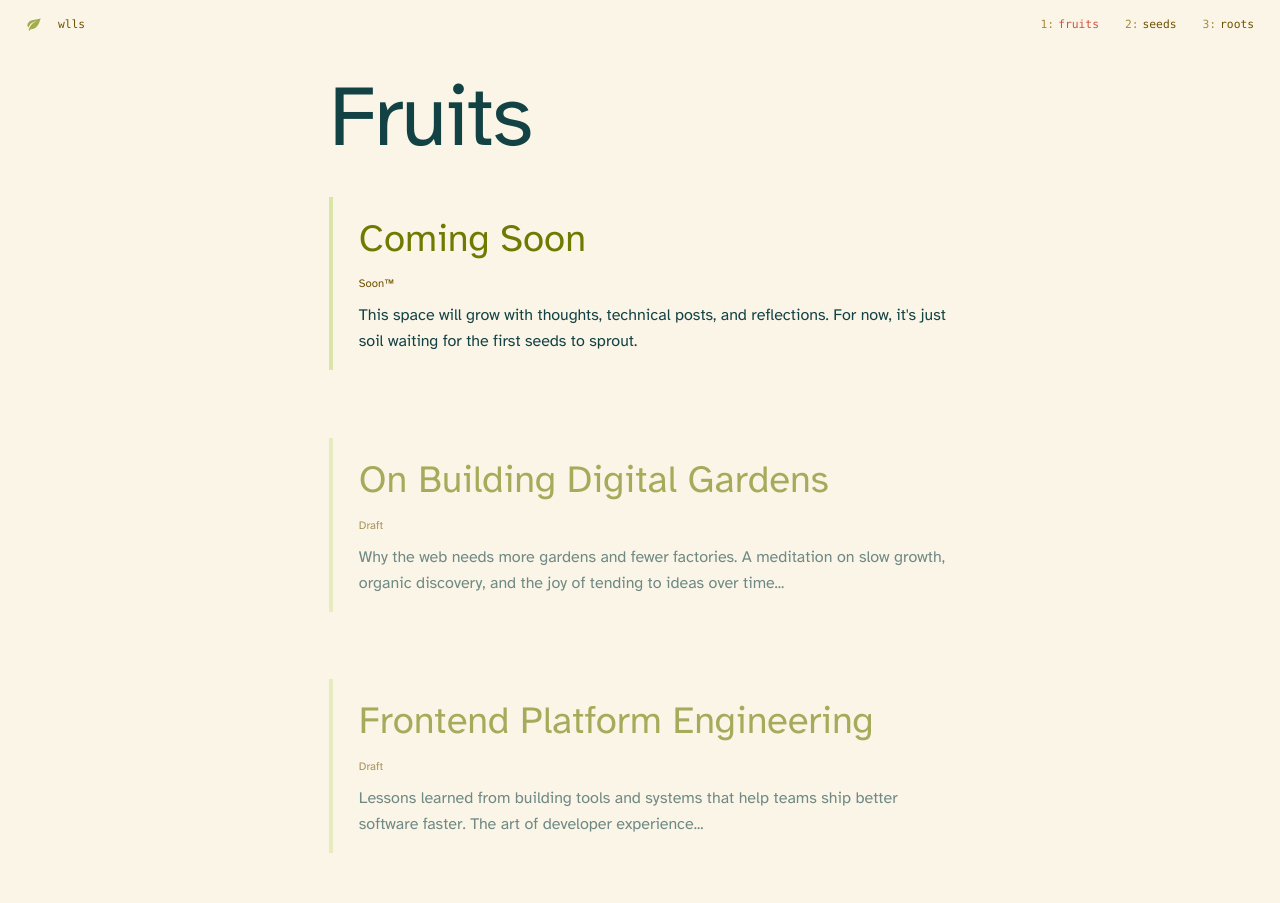
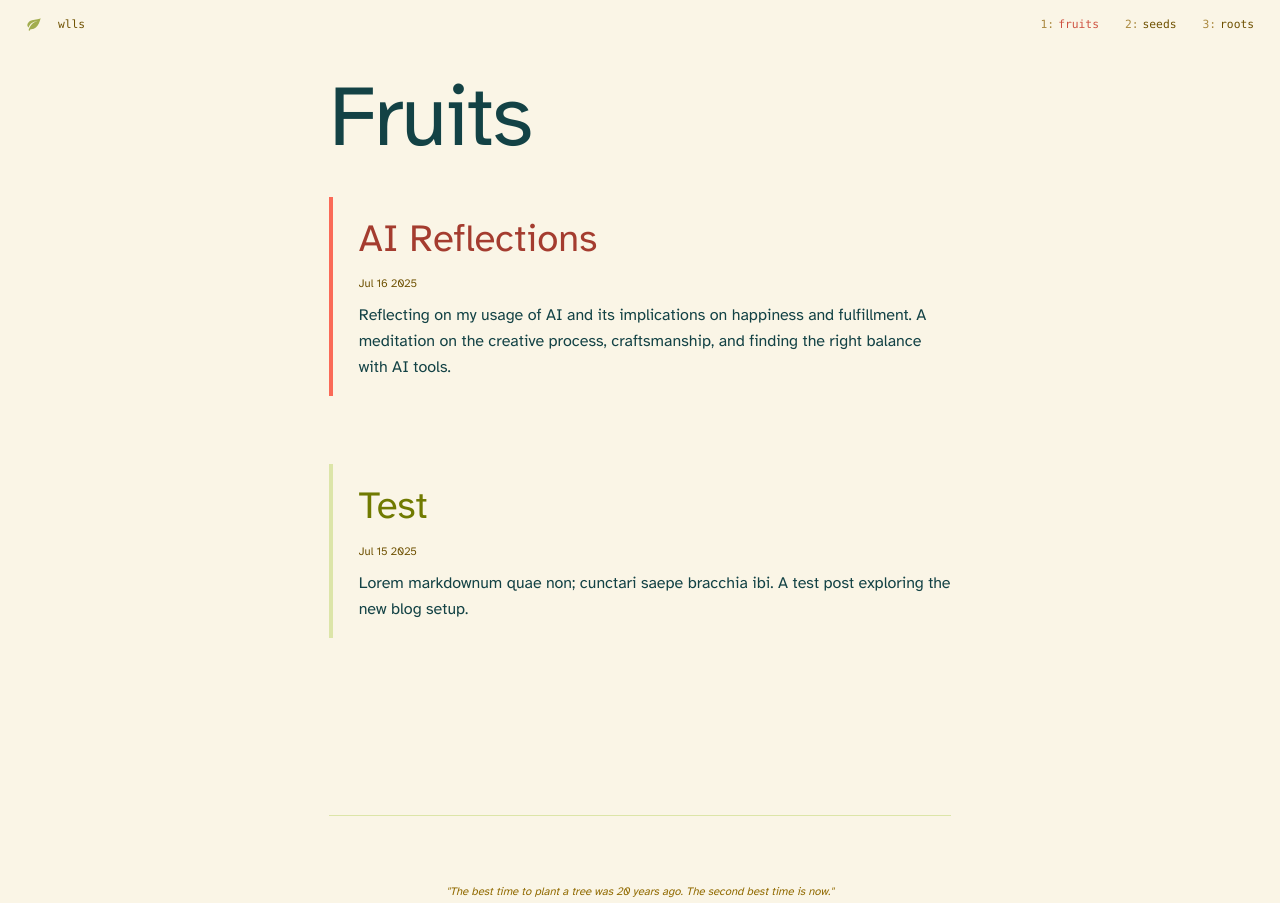
Before and after one commit to devdumpling/wlls, an Astro site: page /fruits in a window 1280 px wide. Shown: the top 903 px of the page. Built offline with nearby package versions, Linux system fonts and the light colour scheme; Astro itself is replaced by a stand-in of ours.

Commit message:
feat: init posts

```diff
--- /dev/null
+++ b/src/components/Article.astro
@@ -0,0 +1,39 @@
+---
+export interface Props {
+	title: string;
+	date: string;
+	description: string;
+	url?: string;
+	isLatest?: boolean;
+}
+
+const { title, date, description, url, isLatest = false } = Astro.props;
+
+const articleClasses = isLatest
+	? "border-l-4 border-flower-500 dark:border-flower-600 pl-phi-4 py-phi-3"
+	: "border-l-4 border-sage-200 dark:border-sage-800 pl-phi-4 py-phi-3";
+
+const headingClasses = isLatest
+	? "text-xl font-light text-flower-700 dark:text-flower-400 mb-phi-2"
+	: "text-xl font-light text-sage-700 dark:text-sage-400 mb-phi-2";
+---
+
+<article class={articleClasses}>
+  {url ? (
+    <a href={url} class="block hover:opacity-80 transition-opacity">
+      <h2 class={headingClasses}>{title}</h2>
+      <p class="text-bark-600 dark:text-bark-400 mb-phi-2 text-sm">
+        <time>{date}</time>
+      </p>
+      <p class="text-ink dark:text-ink-dark leading-relaxed">{description}</p>
+    </a>
+  ) : (
+    <>
+      <h2 class={headingClasses}>{title}</h2>
+      <p class="text-bark-600 dark:text-bark-400 mb-phi-2 text-sm">
+        <time>{date}</time>
+      </p>
+      <p class="text-ink dark:text-ink-dark leading-relaxed">{description}</p>
+    </>
+  )}
+</article>
--- /dev/null
+++ b/src/components/FruitsList.astro
@@ -0,0 +1,35 @@
+---
+import Article from "./Article.astro";
+
+export interface Props {
+	posts: Array<{
+		frontmatter: {
+			title: string;
+			date: string;
+			description: string;
+		};
+		url?: string;
+	}>;
+}
+
+const { posts } = Astro.props;
+
+// Sort by most recent
+const sortedPosts = posts.sort((a, b) => {
+	const dateA = new Date(a.frontmatter.date);
+	const dateB = new Date(b.frontmatter.date);
+	return dateB.getTime() - dateA.getTime();
+});
+---
+
+<div class="space-y-phi-6">
+  {sortedPosts.map((post, index) => (
+    <Article
+      title={post.frontmatter.title}
+      date={post.frontmatter.date}
+      description={post.frontmatter.description}
+      url={post.url}
+      isLatest={index === 0}
+    />
+  ))}
+</div>
--- a/src/layouts/ArticleLayout.astro
+++ b/src/layouts/ArticleLayout.astro
@@ -7,7 +7,7 @@ const { frontmatter } = Astro.props;
 <Layout title={frontmatter.title} description={frontmatter.description}>
   <div class="min-h-screen px-phi-4 py-phi-6 max-w-[65ch] mx-auto">
     <main>
-      <h1 class="text-3xl font-light tracking-tight mb-phi-4">
+      <h1 class="text-2xl sm:text-3xl font-light tracking-tight mb-phi-4">
         {frontmatter.title}
       </h1>
       <date class="text-sm text-bark-500">
--- a/src/pages/fruits.astro
+++ b/src/pages/fruits.astro
@@ -1,65 +1,26 @@
 ---
+import FruitsList from "../components/FruitsList.astro";
 import Layout from "../layouts/Layout.astro";
+
+// Get all MDX posts from the fruits directory
+const posts = await Astro.glob("./fruits/*.mdx");
 ---
 
 <Layout title="Fruits - Dev Wells">
   <div class="min-h-screen px-phi-4 py-phi-6 max-w-[65ch] mx-auto">
     <main>
       <h1 class="text-3xl font-light tracking-tight mb-phi-4">Fruits</h1>
-      <div class="space-y-phi-6">
-        <article
-          class="border-l-4 border-sage-200 dark:border-sage-800 pl-phi-4 py-phi-3"
-        >
-          <h2
-            class="text-xl font-light text-sage-700 dark:text-sage-400 mb-phi-2"
-          >
-            Coming Soon
-          </h2>
-          <p class="text-bark-600 dark:text-bark-400 mb-phi-2 text-sm">
-            <time>Soon™</time>
-          </p>
+      {posts.length > 0 ? (
+        <FruitsList posts={posts} />
+      ) : (
+        <div class="border-l-4 border-sage-200 dark:border-sage-800 pl-phi-4 py-phi-3">
           <p class="text-ink dark:text-ink-dark leading-relaxed">
             This space will grow with thoughts, technical posts, and
             reflections. For now, it's just soil waiting for the first seeds to
             sprout.
           </p>
-        </article>
-
-        <article
-          class="border-l-4 border-sage-200 dark:border-sage-800 pl-phi-4 py-phi-3 opacity-60"
-        >
-          <h2
-            class="text-xl font-light text-sage-700 dark:text-sage-400 mb-phi-2"
-          >
-            On Building Digital Gardens
-          </h2>
-          <p class="text-bark-600 dark:text-bark-400 mb-phi-2 text-sm">
-            <time>Draft</time>
-          </p>
-          <p class="text-ink dark:text-ink-dark leading-relaxed">
-            Why the web needs more gardens and fewer factories. A meditation on
-            slow growth, organic discovery, and the joy of tending to ideas over
-            time...
-          </p>
-        </article>
-
-        <article
-          class="border-l-4 border-sage-200 dark:border-sage-800 pl-phi-4 py-phi-3 opacity-60"
-        >
-          <h2
-            class="text-xl font-light text-sage-700 dark:text-sage-400 mb-phi-2"
-          >
-            Frontend Platform Engineering
-          </h2>
-          <p class="text-bark-600 dark:text-bark-400 mb-phi-2 text-sm">
-            <time>Draft</time>
-          </p>
-          <p class="text-ink dark:text-ink-dark leading-relaxed">
-            Lessons learned from building tools and systems that help teams ship
-            better software faster. The art of developer experience...
-          </p>
-        </article>
-      </div>
+        </div>
+      )}
 
       <footer
         class="mt-phi-8 pt-phi-6 border-t border-sage-200 dark:border-sage-800"
--- a/src/pages/fruits/ai-reflections.mdx
+++ b/src/pages/fruits/ai-reflections.mdx
@@ -2,6 +2,7 @@
 layout: "../../layouts/ArticleLayout.astro"
 title: "AI Reflections"
 date: "Jul 16 2025"
+description: "Reflecting on my usage of AI and its implications on happiness and fulfillment. A meditation on the creative process, craftsmanship, and finding the right balance with AI tools."
 ---
 
 Recently, I've been reflecting on my usage of AI and its implications on my own happiness and fulfillment. I've grappled with both feelings of exhaustion and elation over the past couple years, and am left with more questions than answers. This post is part rant and part introspection.
--- a/src/pages/fruits/test.mdx
+++ b/src/pages/fruits/test.mdx
@@ -2,6 +2,7 @@
 layout: "../../layouts/ArticleLayout.astro"
 title: "Test"
 date: "Jul 15 2025"
+description: "Lorem markdownum quae non; cunctari saepe bracchia ibi. A test post exploring the new blog setup."
 ---
 
 ## Mater parta credar
--- a/src/styles/global.css
+++ b/src/styles/global.css
@@ -94,15 +94,15 @@
 
 /* Prose utility for article content */
 .prose p {
-	@apply mb-phi-4 text-base leading-relaxed text-ink dark:text-ink-dark;
+	@apply mb-phi-4 text-base leading-relaxed text-ink dark:text-ink-dark text-pretty;
 }
 
 .prose h2 {
-	@apply text-sage-800 dark:text-sage-500 text-2xl font-light mb-phi-4 mt-phi-5;
+	@apply text-sage-800 dark:text-sage-500 text-xl sm:text-2xl font-light mb-phi-4 mt-phi-5;
 }
 
 .prose h3 {
-	@apply text-sage-800 dark:text-sage-500 text-xl font-light mb-phi-4 mt-phi-5;
+	@apply text-sage-800 dark:text-sage-500 text-lg sm:text-xl font-light mb-phi-4 mt-phi-5;
 }
 
 .prose ol,
```
